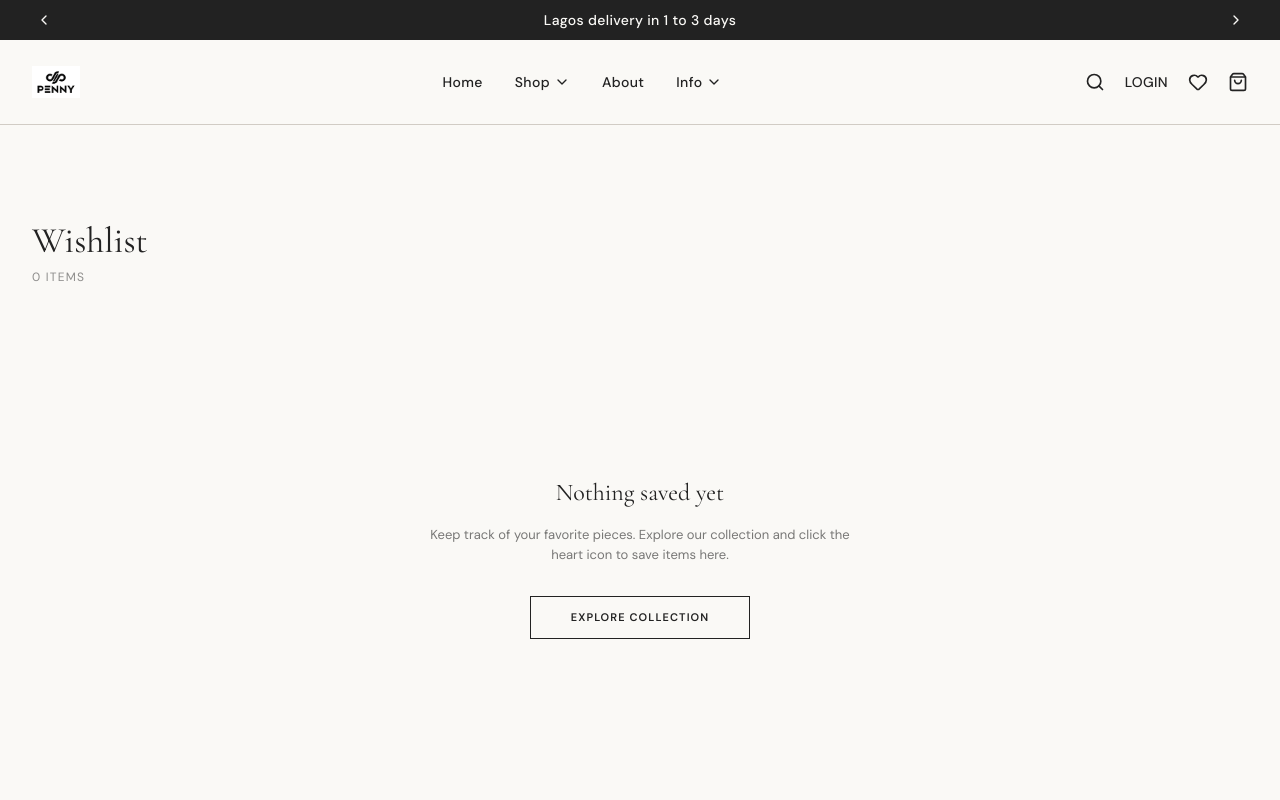
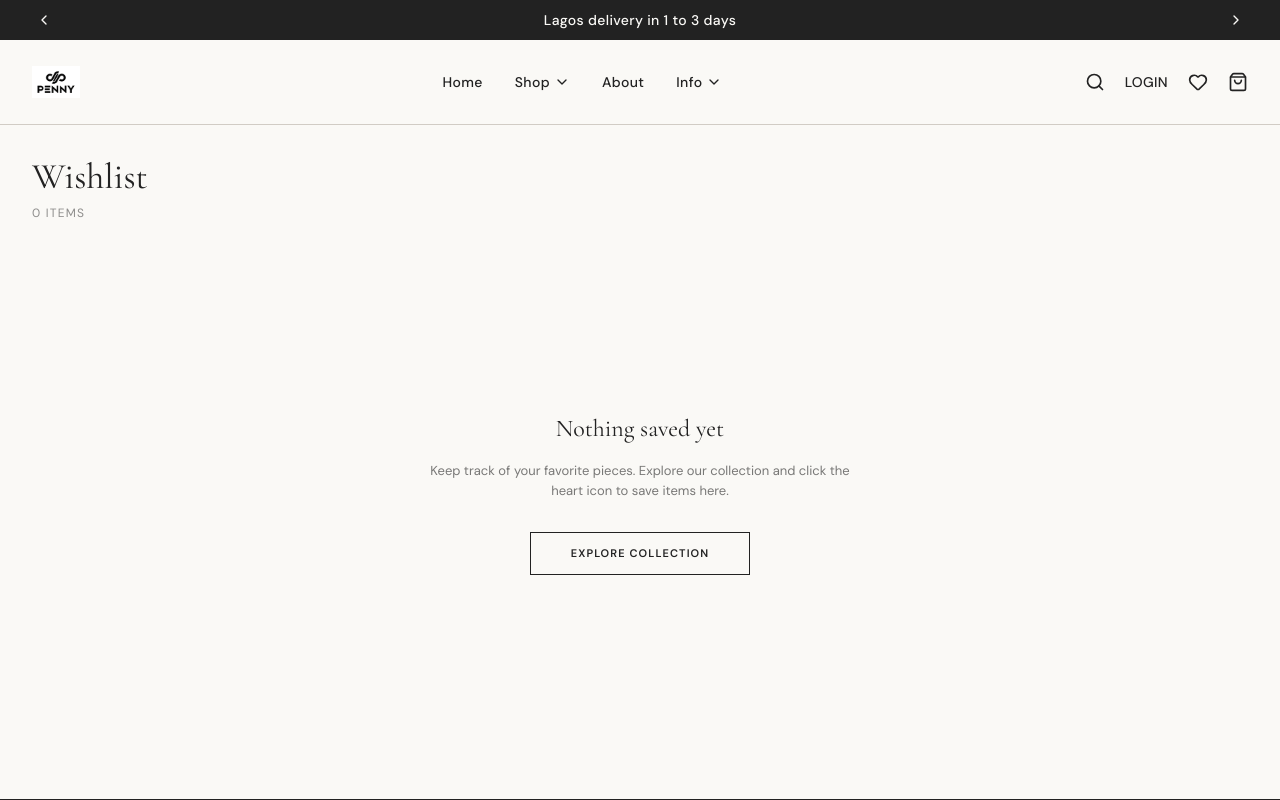
Before and after one commit to Necheee/Penny, a React (Vite) app in the folder client/: page /wishlist in a window 1280 px wide. Shown: the top 800 px of the page. Built offline with nearby package versions, Linux system fonts and the light colour scheme.

Commit message:
Reduce top padding in wishlist to fix gap from navbar

```diff
--- a/client/src/pages/Wishlist.jsx
+++ b/client/src/pages/Wishlist.jsx
@@ -8,16 +8,18 @@ export default function Wishlist() {
   const { user } = useAuth();
 
   return (
-    <div className="pt-24 pb-24 px-4 md:px-8 max-w-7xl mx-auto min-h-[70vh]">
+    <div className="pt-8 pb-24 px-4 md:px-8 max-w-7xl mx-auto min-h-[70vh]">
 
       {/* Refined Guest Prompt */}
       {!user && wishlist.length > 0 && (
-        <div className="mb-12 py-3 border-b border-brand-charcoal/10 text-center md:text-left flex flex-col md:flex-row justify-between items-center gap-4">
+        <div className="mb-8 py-3 border-b border-brand-charcoal/10 text-center md:text-left flex flex-col md:flex-row justify-between items-center gap-4">
           <p className="text-[12px] uppercase tracking-widest text-brand-charcoal/60">
             Guest Wishlist
           </p>
           <p className="text-[12px] text-brand-charcoal/60">
-            <Link to="/account/login" className="text-brand-charcoal underline underline-offset-4 font-medium hover:text-brand-taupe transition-colors">Sign in</Link> to save these items across your devices.
+            <Link to="/account/login" className="text-brand-charcoal underline underline-offset-4 font-medium hover:text-brand-taupe transition-colors">
+              Sign in
+            </Link> to save these items across your devices.
           </p>
         </div>
       )}
```
